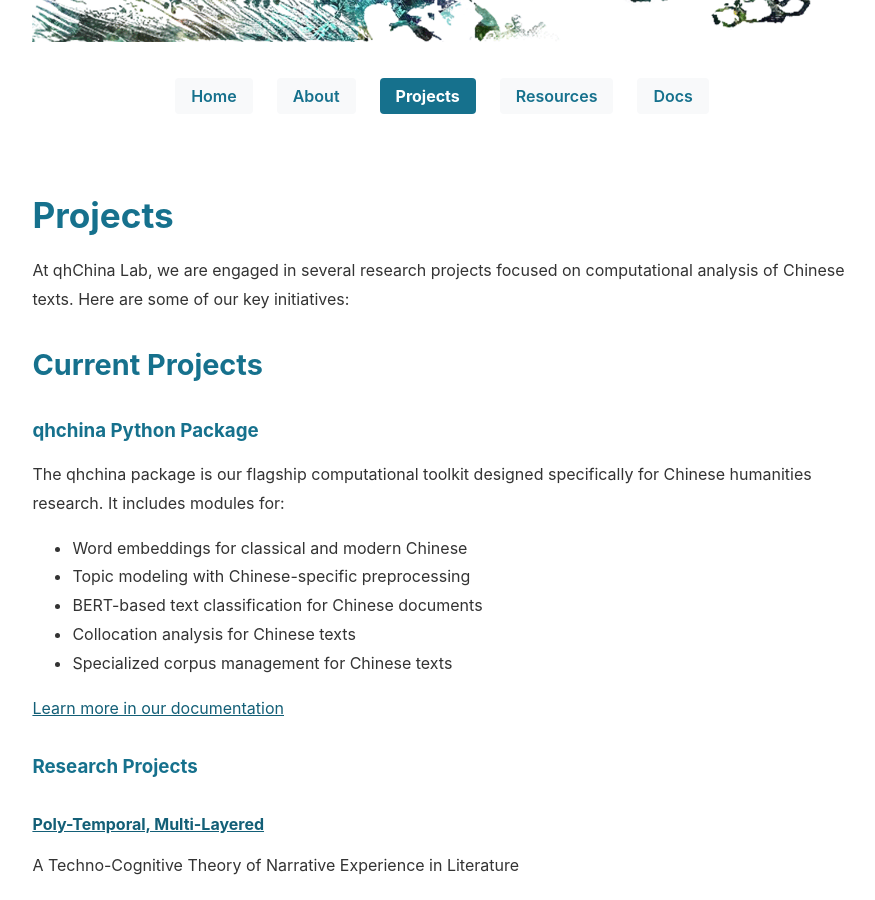
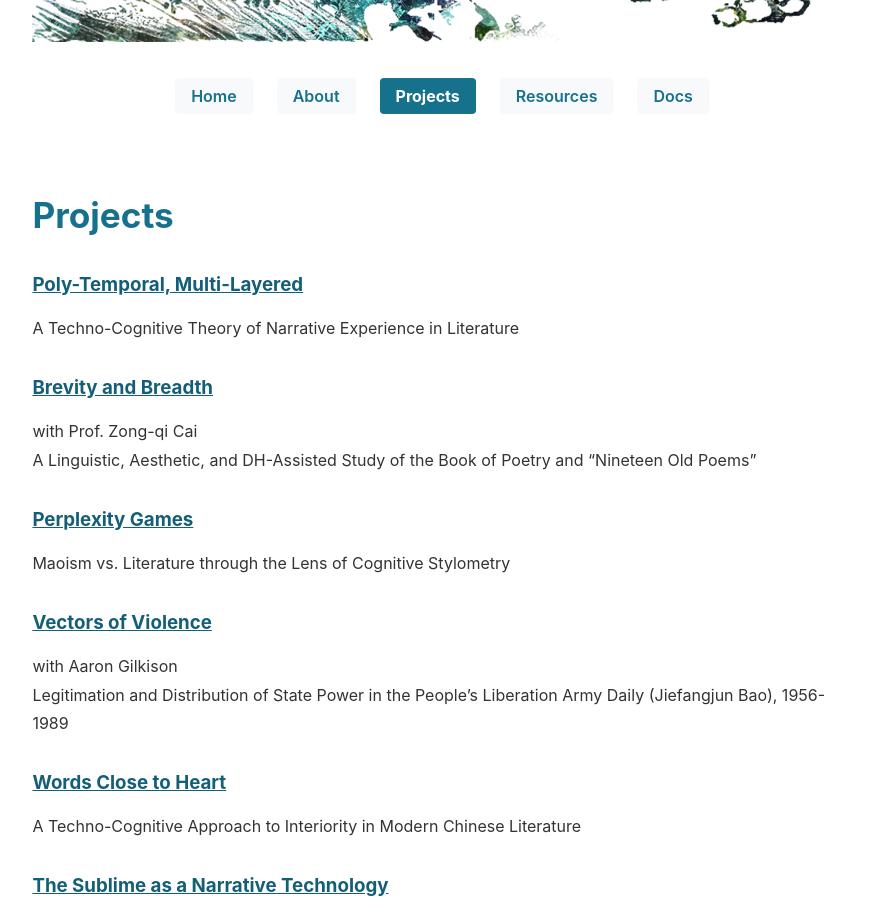
Before and after one commit to mcjkurz/qhchina, a Jekyll site: the page built from docs/projects/index.md, in a window 1280 px wide and 900 px high, scrolled down 407 px. Shown: the whole window, without its empty margins (198-1073 px from the left). Built offline with Jekyll 4.4.1, drawn with Linux system fonts in a browser that asks for light colours.

Commit message:
docs changes

```diff
--- a/docs/projects/index.md
+++ b/docs/projects/index.md
@@ -6,42 +6,24 @@ permalink: /projects/
 
 # Projects
 
-At qhChina Lab, we are engaged in several research projects focused on computational analysis of Chinese texts. Here are some of our key initiatives:
-
-## Current Projects
-
-### qhchina Python Package
-
-The qhchina package is our flagship computational toolkit designed specifically for Chinese humanities research. It includes modules for:
-
-- Word embeddings for classical and modern Chinese
-- Topic modeling with Chinese-specific preprocessing
-- BERT-based text classification for Chinese documents
-- Collocation analysis for Chinese texts
-- Specialized corpus management for Chinese texts
-
-[Learn more in our documentation](/qhchina_docs/)
-
-### Research Projects
-
-#### [Poly-Temporal, Multi-Layered](/projects/poly-temporal-multi-layered/)
+### [Poly-Temporal, Multi-Layered](/projects/poly-temporal-multi-layered/)
 A Techno-Cognitive Theory of Narrative Experience in Literature
 
-#### [Brevity and Breadth](/projects/brevity-and-breadth/)
+### [Brevity and Breadth](/projects/brevity-and-breadth/)
 with Prof. Zong-qi Cai
 A Linguistic, Aesthetic, and DH-Assisted Study of the Book of Poetry and "Nineteen Old Poems"
 
-#### [Perplexity Games](/projects/perplexity-games/)
+### [Perplexity Games](/projects/perplexity-games/)
 Maoism vs. Literature through the Lens of Cognitive Stylometry
 
-#### [Vectors of Violence](/projects/vectors-of-violence/)
+### [Vectors of Violence](/projects/vectors-of-violence/)
 with Aaron Gilkison
 Legitimation and Distribution of State Power in the People's Liberation Army Daily (Jiefangjun Bao), 1956-1989
 
-#### [Words Close to Heart](/projects/words-close-to-heart/)
+### [Words Close to Heart](/projects/words-close-to-heart/)
 A Techno-Cognitive Approach to Interiority in Modern Chinese Literature
 
-#### [The Sublime as a Narrative Technology](/projects/sublime-narrative/)
+### [The Sublime as a Narrative Technology](/projects/sublime-narrative/)
 A Perspective from Modern Chinese Literature
 
 ## Collaborate With Us
```
